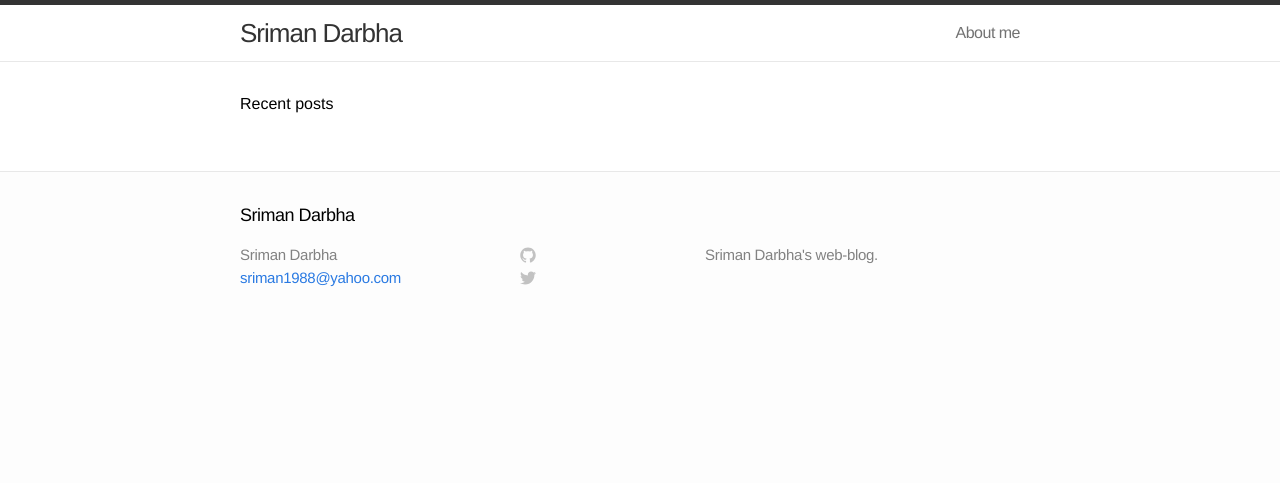
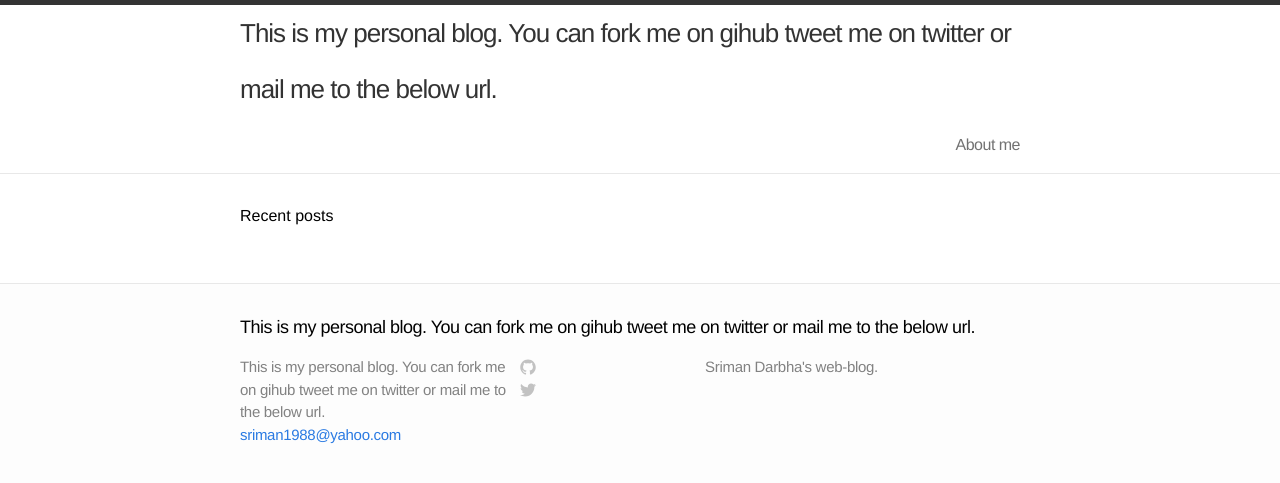
Before and after one commit to srimandarbha/testapp3, a Jekyll site: the page built from index.html, in a window 1280 px wide. Shown: the top 483 px of the page. Built offline with Jekyll 4.4.1, drawn with Linux system fonts in a browser that asks for light colours.

Commit message:
edite title in _config.yml

```diff
--- a/_config.yml
+++ b/_config.yml
@@ -1,5 +1,5 @@
 # Site settings
-title: Sriman Darbha
+title: This is my personal blog. You can fork me on gihub tweet me on twitter or mail me to the below url.
 email: sriman1988@yahoo.com
 description: "Sriman Darbha's web-blog."
 baseurl: ""
```
